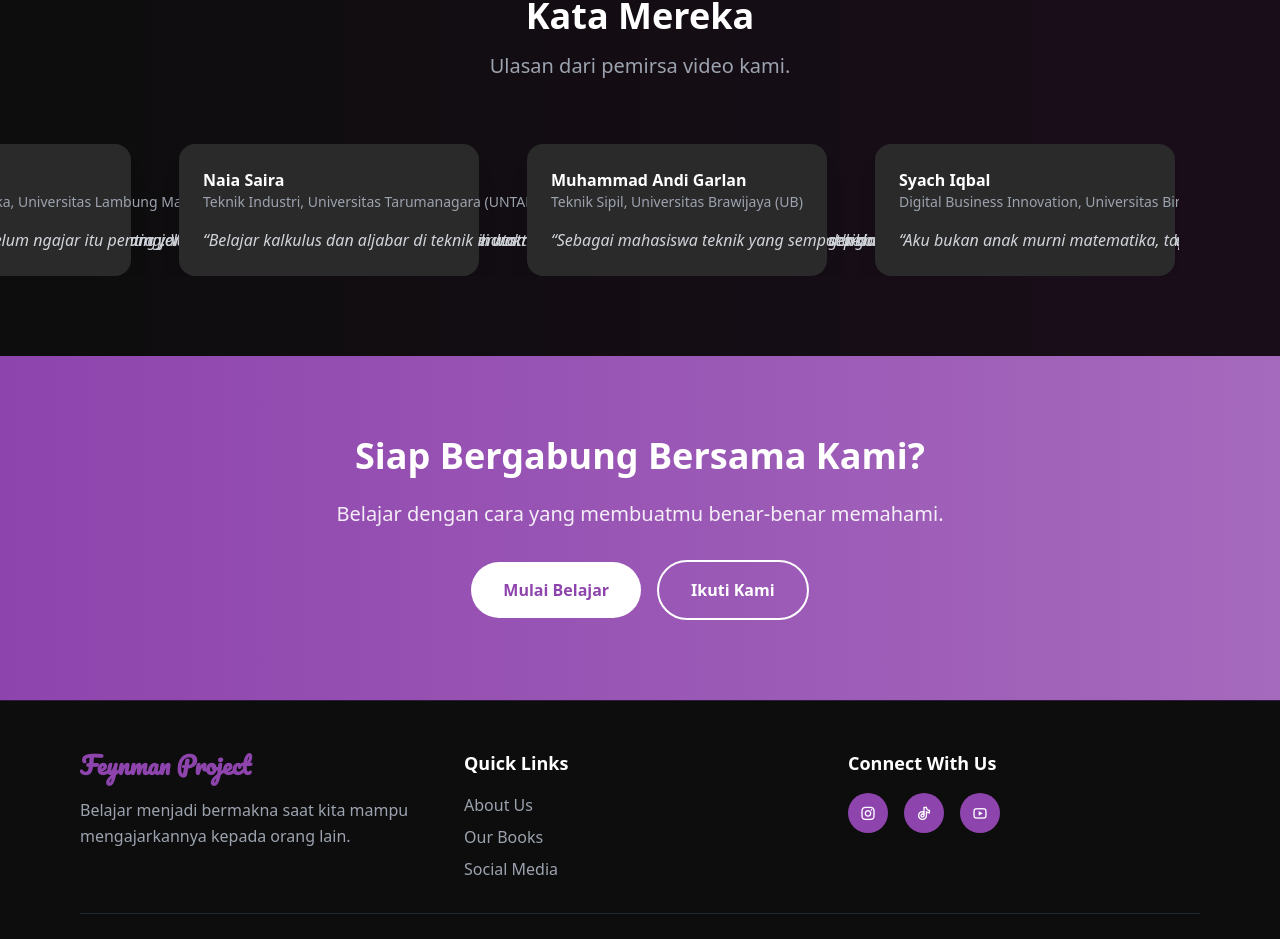
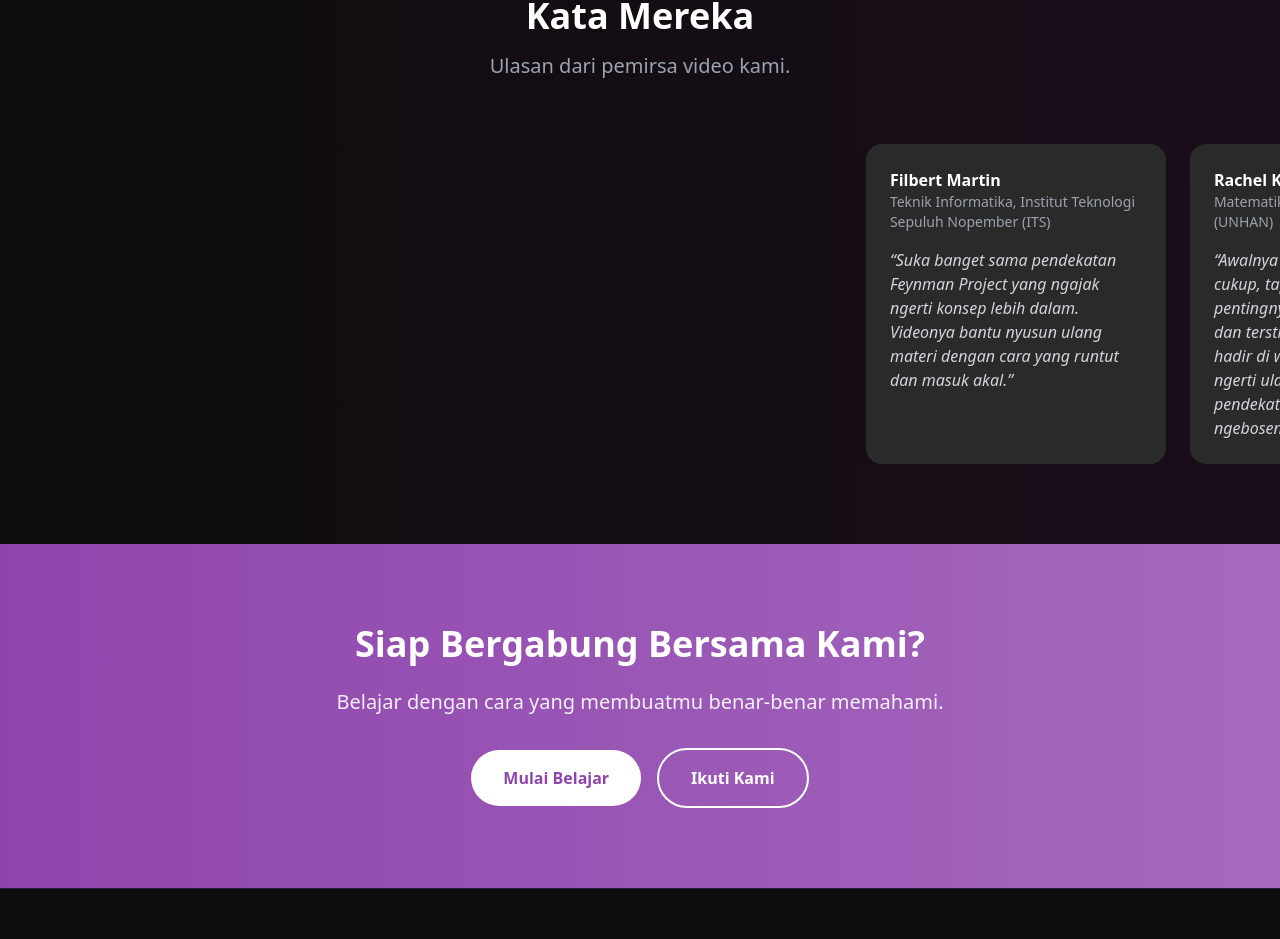
Before and after one commit to FeynmanProject/feynmanproject.github.io, a Next.js app: page / in a window 1280 px wide. Shown: the part 3152-4091 px from the top of the page. Built offline with nearby package versions, Linux system fonts and the light colour scheme.

Commit message:
Update page.tsx

```diff
--- a/app/page.tsx
+++ b/app/page.tsx
@@ -478,15 +478,15 @@ Kami mengadopsi prinsip belajar yang dikenal sebagai Teknik Feynman, yaitu metod
       <h2 className="text-3xl md:text-4xl font-bold mb-4">Kata Mereka</h2>
       <p className="text-xl text-gray-400">Ulasan dari pemirsa video kami.</p>
     </div>
-    <div className="relative">
+    <div className="relative overflow-hidden">
       <div
         ref={testimonialSliderRef}
-        className="flex gap-6 overflow-x-scroll scroll-smooth whitespace-nowrap no-scrollbar animate-scroll-horizontal"
+        className="flex w-max animate-scroll-horizontal gap-6 pl-[100vw]"
       >
         {[...testimonials, ...testimonials].map((t, index) => (
           <div
             key={index}
-            className="inline-block w-[300px] bg-[#2A2A2A] p-6 mx-3 rounded-2xl shadow-xl"
+            className="w-[300px] bg-[#2A2A2A] p-6 rounded-2xl shadow-xl flex-shrink-0"
           >
             <div className="mb-4">
               <h4 className="font-semibold text-white">{t.name}</h4>
@@ -499,6 +499,7 @@ Kami mengadopsi prinsip belajar yang dikenal sebagai Teknik Feynman, yaitu metod
     </div>
   </div>
 </section>
+
 
 
 
```
